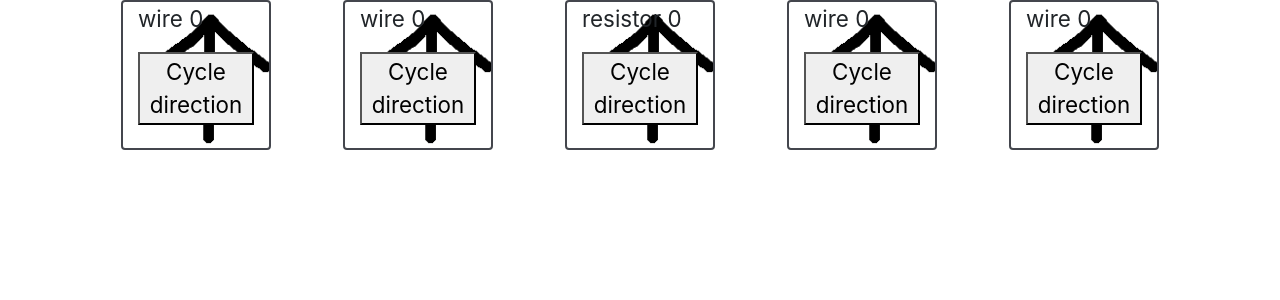
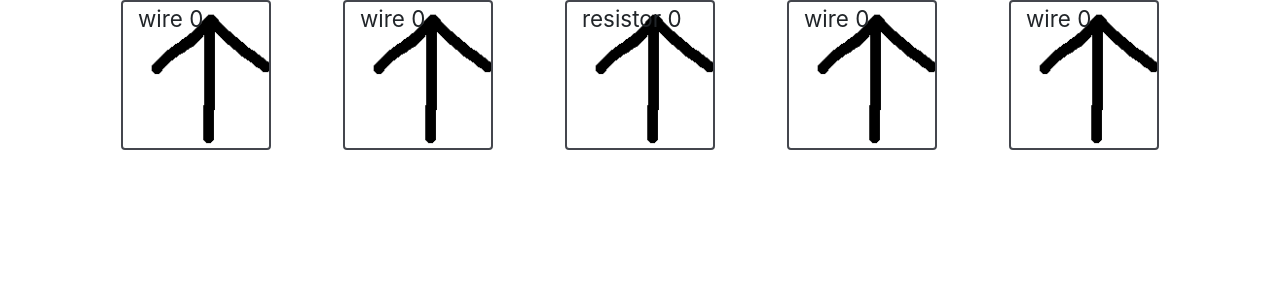
Before and after one commit to JakeSeib/Circuit-Solver, a React app: page /#/circuits in a window 1280 px wide. Shown: the top 300 px of the page. Built offline with nearby package versions, Linux system fonts and the light colour scheme.

Commit message:
Move click handler from button to main component

```diff
--- a/src/components/Circuits/ElementChooser/ElementChooser.js
+++ b/src/components/Circuits/ElementChooser/ElementChooser.js
@@ -13,9 +13,8 @@ const ElementChooser = ({ type }) => {
   }
 
   const elementJSX = (
-    <Container className={`circuit-element ${getTransformClass(direction)}`}>
+    <Container className={`circuit-element ${getTransformClass(direction)}`} onClick={event => { handleDirectionSwitch(event) }}>
       <p>{type} {direction}</p>
-      <button onClick={event => { handleDirectionSwitch(event) }}>Cycle direction</button>
     </Container>
   )
 
```
